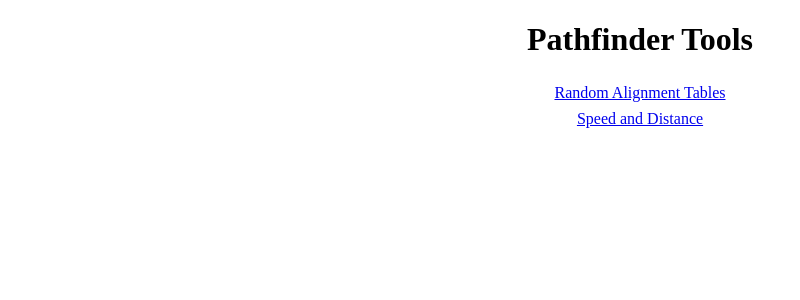
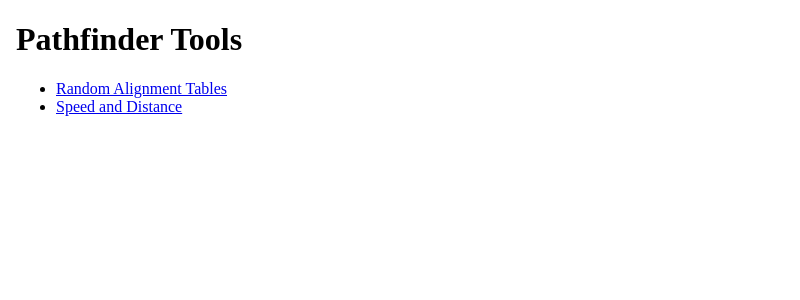
Before and after one commit to LL782/pathfinder-tools, a Next.js app: page / in a window 1280 px wide. Shown: the top 300 px of the page, without its empty margins (0-800 px from the left). Built offline with nearby package versions, Linux system fonts and the light colour scheme.

Commit message:
Share pageLinks data

```diff
--- /dev/null
+++ b/Layout/Home.tsx
@@ -0,0 +1,21 @@
+import React from "react";
+import Link from "next/link";
+
+import { pageLinks } from "../pageLinks";
+
+export const Home = () => (
+  <>
+    <main>
+      <h1>Pathfinder Tools</h1>
+      <ul>
+        {pageLinks.map(({ href, text }) => (
+          <li key={href}>
+            <Link href={href}>
+              <a>{text}</a>
+            </Link>
+          </li>
+        ))}
+      </ul>
+    </main>
+  </>
+);
--- a/Layout/MainNav.tsx
+++ /dev/null
@@ -1,27 +0,0 @@
-import React from "react";
-import Link from "next/link";
-
-export const MainNav = () => (
-  <>
-    <nav>
-      <Link href="/random-alignment-tables">
-        <a>Random Alignment Tables</a>
-      </Link>
-      <Link href="/speed-and-distance">
-        <a>Speed and Distance</a>
-      </Link>
-    </nav>
-    <style jsx>{`
-      nav {
-        align-items: center;
-        display: flex;
-        flex-direction: column;
-        flex-wrap: wrap;
-        justify-content: center;
-      }
-      a {
-        padding: 0.25rem;
-      }
-    `}</style>
-  </>
-);
--- /dev/null
+++ b/pageLinks.ts
@@ -0,0 +1,10 @@
+export const pageLinks: Array<{ href: string; text: string }> = [
+  {
+    href: "/random-alignment-tables",
+    text: "Random Alignment Tables",
+  },
+  {
+    href: "/speed-and-distance",
+    text: "Speed and Distance",
+  },
+];
--- a/pages/index.tsx
+++ b/pages/index.tsx
@@ -1,7 +1,7 @@
 import React from "react";
 import Head from "next/head";
 
-import { MainNav } from "../Layout/MainNav";
+import { Home } from "../Layout/Home";
 
 const Page = () => (
   <>
@@ -9,15 +9,7 @@
       <title>LL782 Pathfinder Tools</title>
       <link rel="icon" href="/favicon.ico" />
     </Head>
-    <h1>Pathfinder Tools</h1>
-    <MainNav />
-    <style jsx>
-      {`
-        h1 {
-          text-align: center;
-        }
-      `}
-    </style>
+    <Home />
   </>
 );
 
```
Also changed, not shown: Layout/Header.tsx (+5 -12 lines).
